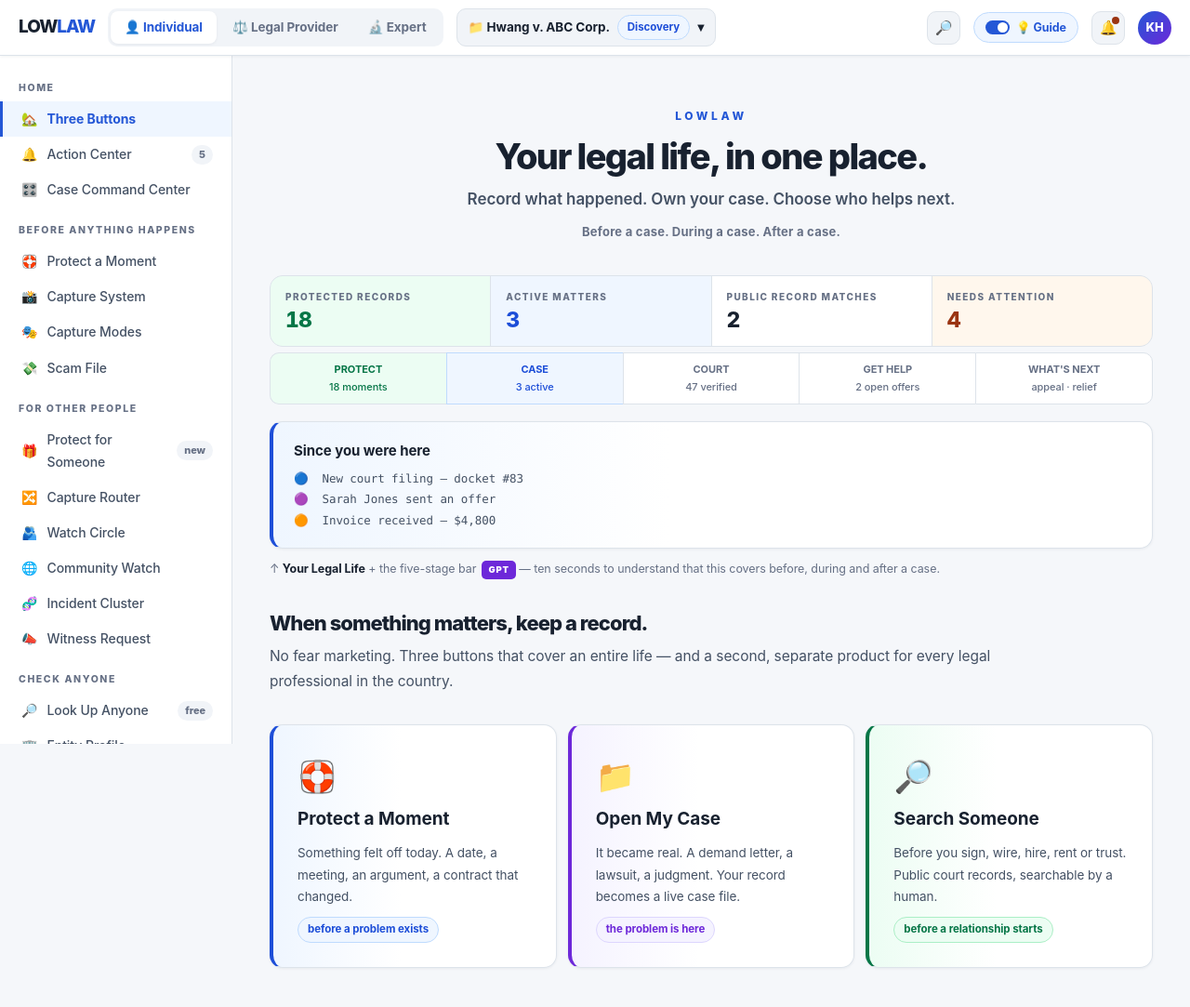
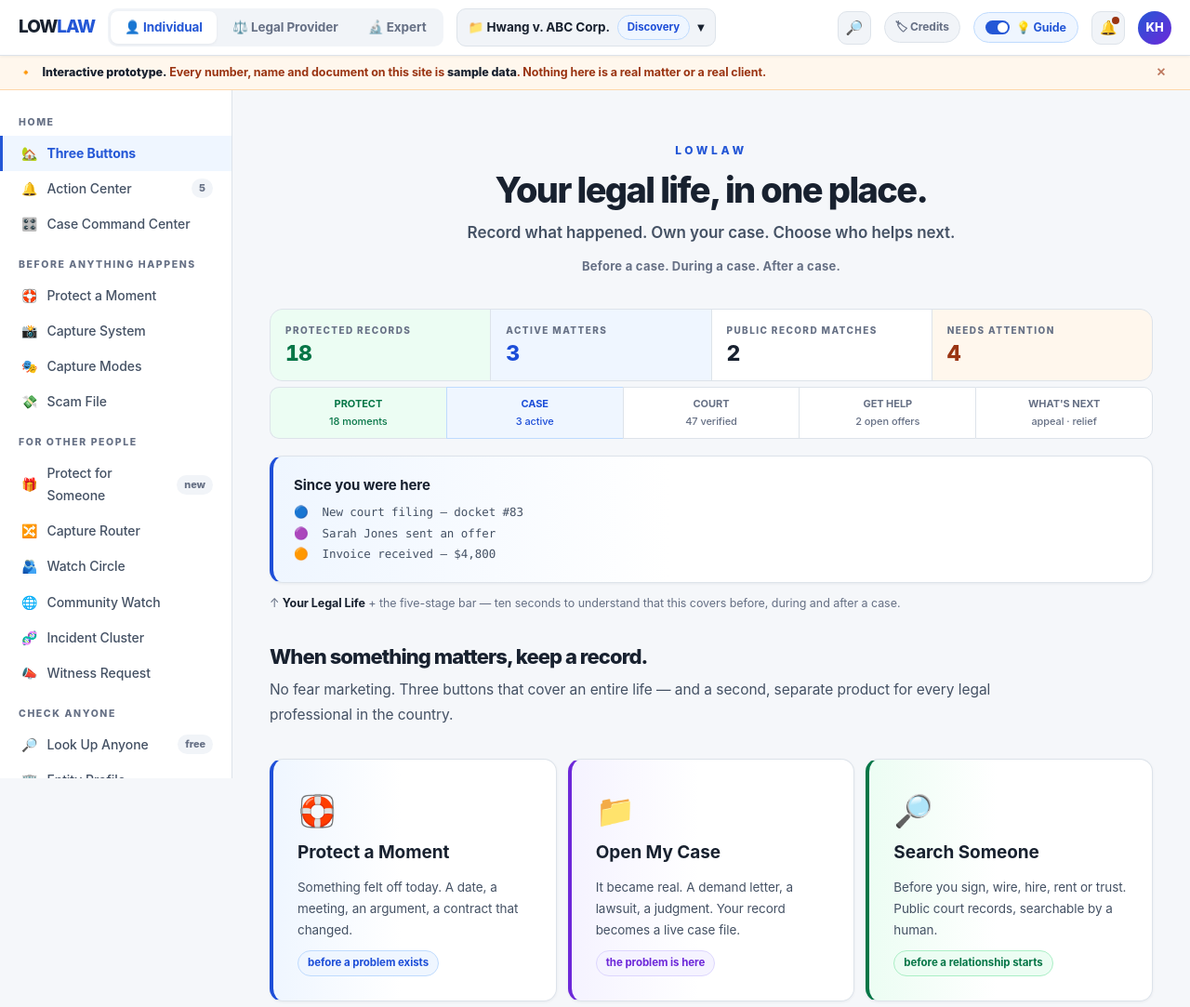
Before and after one commit to hwangseoul-netizen/lowlaw, a plain HTML site: page index.html in a window 1280 px wide. Shown: the top 1083 px of the page at 93% size. Drawn offline with Linux system fonts and the light colour scheme.

Commit message:
Add files via upload

```diff
--- a/index.html
+++ b/index.html
@@ -296,6 +296,23 @@
   .vitals,.vitals.c3,.vitals.c4,.vitals.c6{grid-template-columns:1fr 1fr!important}
 }
 
+
+/* ---- attribution chips: hidden in product view, toggleable ---- */
+body:not(.credits) .new{display:none!important}
+.ctoggle{display:flex;align-items:center;gap:6px;background:var(--soft2);border:1px solid var(--border);
+  border-radius:99px;padding:5px 11px;font-size:12px;font-weight:750;cursor:pointer;color:var(--t3);user-select:none}
+.ctoggle.on{background:var(--pb);border-color:var(--pl);color:var(--pt)}
+/* ---- prototype / sample-data strip ---- */
+.demobar{position:sticky;top:60px;z-index:70;display:flex;align-items:center;gap:10px;
+  background:var(--ob);border-bottom:1px solid var(--ol);color:var(--ot);
+  padding:7px 20px;font-size:12.5px;font-weight:650;letter-spacing:-.005em}
+.demobar b{font-weight:850}
+.demobar .x{margin-left:auto;cursor:pointer;font-weight:850;padding:0 6px;opacity:.65}
+.demobar .x:hover{opacity:1}
+body.nodemo .demobar{display:none}
+@media(max-width:980px){.demobar{top:56px;padding:7px 14px;font-size:12px}.ctoggle{display:none}}
+@media(max-width:640px){.demobar .lg{display:none}}
+
 </style>
 </head>
 <body data-m="individual">
@@ -316,6 +333,10 @@
   <div class="av">KH</div>
 </div>
 
+<div class="demobar" id="demobar">
+  <span>&#128312;</span><span><b>Interactive prototype.</b> Every number, name and document on this site is <b>sample data</b>.<span class="lg"> Nothing here is a real matter or a real client.</span></span>
+  <span class="x" id="demox">&#10005;</span>
+</div>
 <div class="shell">
 <nav class="nav" id="nav" data-mode="individual">
 
@@ -4409,6 +4430,26 @@
   if(sp>0) d.innerHTML=t.slice(0,sp)+'<span class="lbl"> '+t.slice(sp+1)+'</span>';
 });
 
+
+/* prototype strip + credits toggle */
+(function(){
+  const x=document.getElementById('demox');
+  if(x) x.onclick=()=>document.body.classList.add('nodemo');
+  const gt=document.getElementById('gt');
+  if(gt&&gt.parentNode){
+    const c=document.createElement('div');
+    c.className='ctoggle'; c.id='ct'; c.textContent='\u{1F3F7} Credits';
+    c.title='Show who proposed each feature (GPT / Claude / Kevin)';
+    c.onclick=()=>{document.body.classList.toggle('credits');c.classList.toggle('on',document.body.classList.contains('credits'));};
+    gt.parentNode.insertBefore(c,gt);
+  }
+})();
+/* provider bottom tabs = mobile deal desk (GPT critique adopted) */
+if(typeof MTABS!=='undefined'){
+  MTABS.provider=[['phome','\u{1F3DB}','Home'],['feed','\u{1F4E1}','Deals'],['review','\u{1F4E5}','Review'],['catalog','\u{1F4BC}','Services'],['__pal','☰','More']];
+  buildTabs();
+}
+
 </script>
 
 </body>
```
